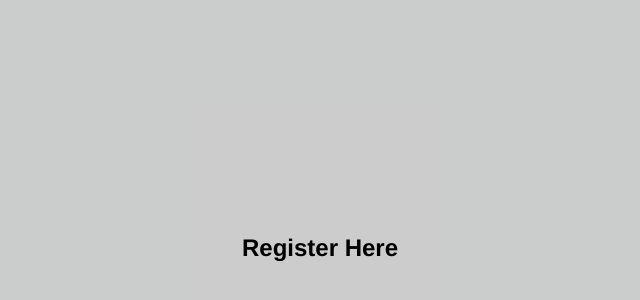
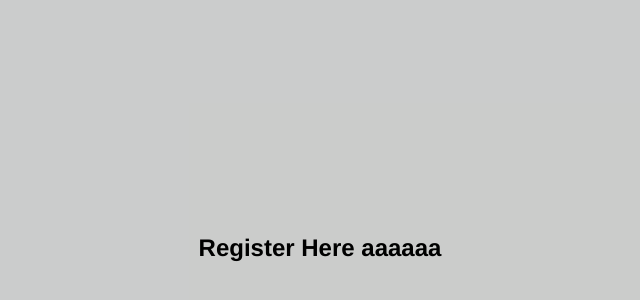
Before and after one commit to knimalaka/Student-Safety-System, a React (Create React App) app: page /components/SignupForm in a window 1280 px wide. Shown: the part 152-452 px from the top of the page, without its empty margins (320-960 px from the left). Built offline with nearby package versions, Linux system fonts and the light colour scheme; a web font is replaced by a local one.

Commit message:
started developing sign up

```diff
--- a/src/components/SignupForm.js
+++ b/src/components/SignupForm.js
@@ -5,7 +5,9 @@ function SignupForm(Signup){
 
     return(
 
-            <h2>Register Here</h2>
+            <h2>Register Here
+                aaaaaa
+            </h2>
 
     )
 }
```
